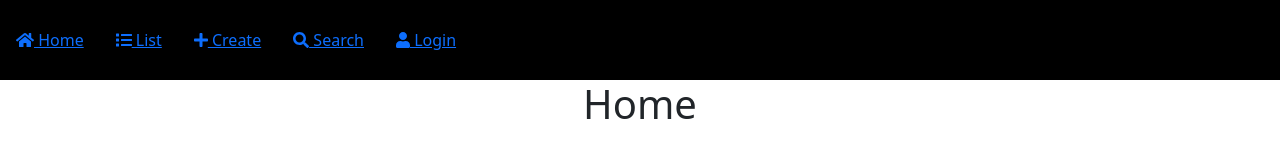
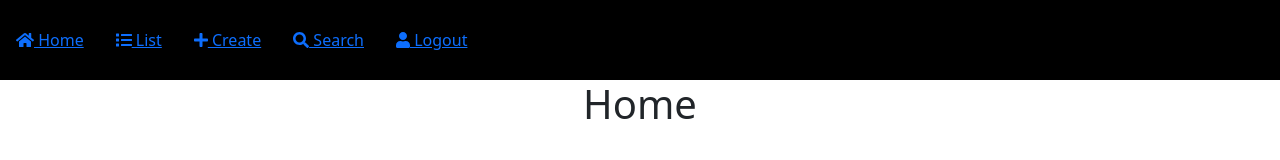
Before and after one commit to reetu2518/ReactProject, a React (Create React App) app in the folder restaurant-app/: page / in a window 1280 px wide. Shown: the top 160 px of the page. Built offline with nearby package versions, Linux system fonts and the light colour scheme; sample sign-in values are in the browser's storage.

Commit message:
Login wth protected routing

```diff
--- a/restaurant-app/src/App.js
+++ b/restaurant-app/src/App.js
@@ -1,6 +1,5 @@
 import './App.css';
-import { FontAwesomeIcon } from '@fortawesome/react-fontawesome'
-import { faList, faSearch, faHome, faPlus, faUser } from '@fortawesome/free-solid-svg-icons'
+
 import RestaurantList from './components/RestaurantList';
 import RestaurantDetail from './components/RestaurantDetail';
 import RestaurantUpdate from './components/RestaurantUpdate';
@@ -8,40 +7,32 @@ import RestaurantSearch from './components/RestaurantSearch';
 import RestaurantCreate from './components/RestaurantCreate';
 import Login from './components/Login';
 import Home from './components/Home';
-import {Nav} from 'react-bootstrap'
-
+import Logout from './components/Logout';
+import Protected from './components/Protected';
 import {
   BrowserRouter as Router,
-  Route,
-  Link
+  Route
 } from 'react-router-dom'
 
 function App() {
   return (
     <div className="App">
       <Router>
-        <Nav>
-          <Nav.Item><Nav.Link><Link to="/"><FontAwesomeIcon icon={faHome} /> Home</Link></Nav.Link></Nav.Item>
-          <Nav.Item><Nav.Link><Link to="/list"><FontAwesomeIcon icon={faList} /> List</Link></Nav.Link></Nav.Item>
-          <Nav.Item><Nav.Link><Link to="/create"><FontAwesomeIcon icon={faPlus} /> Create</Link></Nav.Link></Nav.Item>
-          <Nav.Item><Nav.Link><Link to="/search"><FontAwesomeIcon icon={faSearch} /> Search</Link></Nav.Link></Nav.Item>
-          <Nav.Item><Nav.Link><Link to="/login"><FontAwesomeIcon icon={faUser} /> Login</Link></Nav.Link></Nav.Item>
-          {/* <Nav.Item>
-            <Nav.Link><Link to="/detail">RestaurantDetail</Link></Nav.Link>
-          </Nav.Item> */}
-        </Nav>
-
-        <Route path="/list"><RestaurantList /></Route>
-        <Route path="/create"><RestaurantCreate /></Route>
-        <Route path="/detail"><RestaurantDetail /></Route>
-        <Route path="/update/:id" render={props=>(
+        {/* <Route path="/update/:id" render={props=>(
           <RestaurantUpdate {...props} />
-        )}></Route>
+        )}></Route> */}
         <Route path="/login" render={props=>(
           <Login {...props} />
         )}></Route>
-        <Route path="/search"><RestaurantSearch /></Route>
-        <Route exact path="/"><Home /></Route>
+        <Route path="/logout" render={props=>(
+          <Logout {...props} />
+        )}></Route>
+        <Protected path="/update/:id" component={RestaurantUpdate}/>
+        <Protected path="/detail" component={RestaurantDetail}/>
+        <Protected path="/list" component={RestaurantList}/>
+        <Protected path="/create" component={RestaurantCreate}/>
+        <Protected path="/search" component={RestaurantSearch}/>
+        <Protected exact path="/" component={Home}/>
       </Router>
     </div>
   );
--- a/restaurant-app/src/components/Home.js
+++ b/restaurant-app/src/components/Home.js
@@ -1,9 +1,11 @@
 import React, { Component } from 'react';
+import NavMenu from './NavMenu';
 
 class Home extends Component {
     render() {
         return (
             <div>
+                <NavMenu />
                 <h1>Home</h1>
             </div>
         );
--- a/restaurant-app/src/components/Login.js
+++ b/restaurant-app/src/components/Login.js
@@ -1,5 +1,6 @@
 import React, { Component } from 'react';
 import {Container, Form} from 'react-bootstrap';
+import NavMenu from './NavMenu';
 
 class RestaurantSearch extends Component {
     constructor() {
@@ -14,6 +15,7 @@ class RestaurantSearch extends Component {
              result.json().then((resp)=>{
                  if (resp.length>0) {
                     console.warn(this.props.history.push("list"))
+                    localStorage.setItem('login', JSON.stringify(resp))
                  } else {
                     alert("please check username aur password!")
                  }
@@ -23,6 +25,7 @@ class RestaurantSearch extends Component {
     render() {
         return (
             <Container>
+                <NavMenu/>
                 <h1>Login Here</h1>
                 <Form.Control type="text" onChange={(e)=>this.setState({name:e.target.value})} placeholder="Name"/> <br></br>
                 <Form.Control type="password" onChange={(e)=>this.setState({password:e.target.value})} placeholder="Password"/> <br></br>
--- /dev/null
+++ b/restaurant-app/src/components/Logout.js
@@ -0,0 +1,9 @@
+import React from 'react';
+import {Redirect} from 'react-router-dom';
+
+const Logout = () => {
+    localStorage.clear();
+    return <Redirect to="/login" />
+};
+
+export default Logout;
--- /dev/null
+++ b/restaurant-app/src/components/NavMenu.js
@@ -0,0 +1,35 @@
+import React, { Component } from 'react';
+import { FontAwesomeIcon } from '@fortawesome/react-fontawesome'
+import { faList, faSearch, faHome, faPlus, faUser } from '@fortawesome/free-solid-svg-icons'
+import {Nav} from 'react-bootstrap'
+import {
+    Link
+  } from 'react-router-dom'
+
+class NavMenu extends Component {
+    render() {
+        return (
+            <div>
+                <Nav>
+                    <Nav.Item><Nav.Link><Link to="/"><FontAwesomeIcon icon={faHome} /> Home</Link></Nav.Link></Nav.Item>
+                    <Nav.Item><Nav.Link><Link to="/list"><FontAwesomeIcon icon={faList} /> List</Link></Nav.Link></Nav.Item>
+                    <Nav.Item><Nav.Link><Link to="/create"><FontAwesomeIcon icon={faPlus} /> Create</Link></Nav.Link></Nav.Item>
+                    <Nav.Item><Nav.Link><Link to="/search"><FontAwesomeIcon icon={faSearch} /> Search</Link></Nav.Link></Nav.Item>
+                    {
+                        localStorage.getItem('login') ?
+                        <Nav.Item><Nav.Link><Link to="/logout"><FontAwesomeIcon icon={faUser} /> Logout</Link></Nav.Link></Nav.Item>
+                        :
+                        <Nav.Item><Nav.Link><Link to="/login"><FontAwesomeIcon icon={faUser} /> Login</Link></Nav.Link></Nav.Item>
+                    }
+
+
+                    {/* <Nav.Item>
+                    <Nav.Link><Link to="/detail">RestaurantDetail</Link></Nav.Link>
+                    </Nav.Item> */}
+                </Nav>
+            </div>
+        );
+    }
+}
+
+export default NavMenu;
--- /dev/null
+++ b/restaurant-app/src/components/Protected.js
@@ -0,0 +1,15 @@
+import React from 'react';
+import {Redirect, Route} from 'react-router-dom';
+const Protected = ({component:Cmp,...rest}) => (
+    <Route
+    {...rest}
+    render = {(props)=>
+        localStorage.getItem('login') ?(
+            <Cmp {...props}/>
+        ):
+        <Redirect to="/login" />
+    }
+    />
+)
+
+export default Protected;
--- a/restaurant-app/src/components/RestaurantCreate.js
+++ b/restaurant-app/src/components/RestaurantCreate.js
@@ -1,4 +1,5 @@
 import React, { Component } from 'react';
+import NavMenu from './NavMenu';
 
 class RestaurantCreate extends Component {
     constructor() {
@@ -26,6 +27,7 @@ class RestaurantCreate extends Component {
     render() {
         return (
             <div>
+                <NavMenu />
                 <h1>Restaurant Create</h1>
                 <input type="text" placeholder="Enter Name" onChange={(event)=>this.setState({name:event.target.value})}/> <br></br> <br></br>
                 <input type="text" placeholder="Enter email" onChange={(event)=>this.setState({email:event.target.value})} /> <br></br> <br></br>
--- a/restaurant-app/src/components/RestaurantDetail.js
+++ b/restaurant-app/src/components/RestaurantDetail.js
@@ -1,9 +1,10 @@
 import React, { Component } from 'react';
-
+import NavMenu from './NavMenu';
 class RestaurantDetail extends Component {
     render() {
         return (
             <div>
+                <NavMenu />
                 <h1>RestaurantDetail</h1>
             </div>
         );
--- a/restaurant-app/src/components/RestaurantList.js
+++ b/restaurant-app/src/components/RestaurantList.js
@@ -5,6 +5,7 @@ import { faEdit, faTrash  } from '@fortawesome/free-solid-svg-icons';
 import {
     Link
   } from 'react-router-dom'
+  import NavMenu from './NavMenu';
 
 class RestaurantList extends Component {
     constructor() {
@@ -36,6 +37,7 @@ class RestaurantList extends Component {
     render() {
         return (
             <div>
+                <NavMenu />
                 <h1>Restaurant List</h1>
                 {this.state.list?
                     <div>
--- a/restaurant-app/src/components/RestaurantSearch.js
+++ b/restaurant-app/src/components/RestaurantSearch.js
@@ -4,8 +4,8 @@ import { FontAwesomeIcon } from '@fortawesome/react-fontawesome'
 import { faEdit, faTrash  } from '@fortawesome/free-solid-svg-icons';
 import {
     Link
-  } from 'react-router-dom'
-
+  } from 'react-router-dom';
+import NavMenu from './NavMenu';
 class RestaurantSearch extends Component {
     constructor() {
         super()
@@ -41,6 +41,7 @@ class RestaurantSearch extends Component {
 
         return (
             <Container>
+                <NavMenu />
                 <h1>Restaurant Search</h1>
                 <Form.Control type="text" onChange={(e)=>this.search(e.target.value)} placeholder="Search"/>
                 {
--- a/restaurant-app/src/components/RestaurantUpdate.js
+++ b/restaurant-app/src/components/RestaurantUpdate.js
@@ -1,5 +1,5 @@
 import React, { Component } from 'react';
-
+import NavMenu from './NavMenu';
 class RestaurantUpdate extends Component {
     constructor() {
         super();
@@ -43,6 +43,7 @@ class RestaurantUpdate extends Component {
     render() {
         return (
             <div>
+                <NavMenu />
                 <h1>Restaurant Update</h1>
                 <input type="text" placeholder="Enter Name" value={this.state.name} onChange={(event)=>this.setState({name:event.target.value})}/> <br></br> <br></br>
                 <input type="text" placeholder="Enter email" value={this.state.email} onChange={(event)=>this.setState({email:event.target.value})} /> <br></br> <br></br>
```
Also changed, not shown: 1 other file (tests, documents, lock files or other folders).
